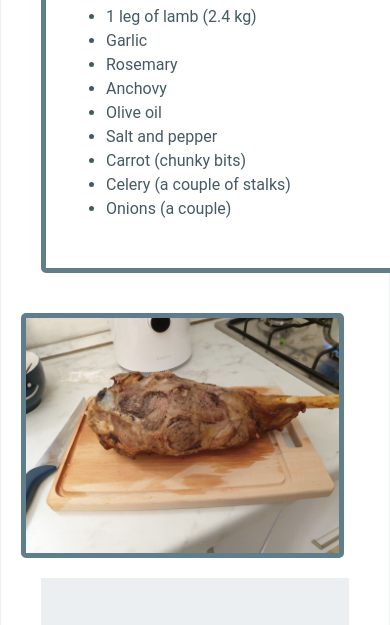
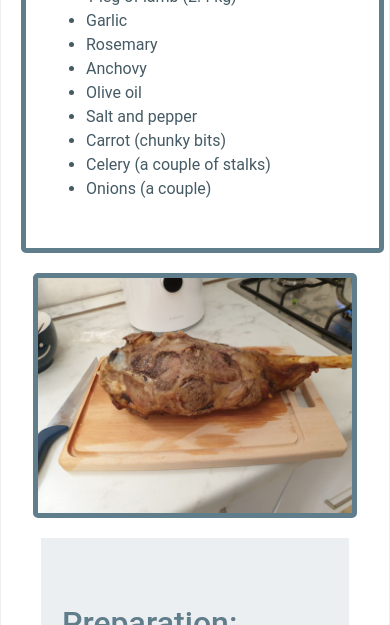
Before and after one commit to jadebono/DLT5141, a plain HTML site: page webpage/index.html in a window 390 px wide. Shown: the part 475-1100 px from the top of the page. Drawn offline with Linux system fonts and the light colour scheme.

Commit message:
refined the styles.css file

```diff
--- a/webpage/styles.css
+++ b/webpage/styles.css
@@ -131,16 +131,23 @@ iframe {
 
 /* Responsive Design */
 @media (max-width: 768px) {
+  .grid-container {
+    display: grid;
+    grid-template-columns: 1fr;
+    align-items: center; /* Vertical centering */
+    justify-content: center; /* Horizontal centering */
+  }
+
   .ingredients {
-    max-width: 100%;
+    margin: auto;
+  }
+  .main-image {
+    height: auto; /* maintain the image's aspect ratio */
+    margin: auto;
   }
 }
 
 @media (max-width: 480px) {
-  .grid-container {
-    grid-template-columns: 1fr; /* Use only one column for small screens */
-  }
-
   .wine-flex {
     flex-direction: column;
   }
```
Also changed, not shown: css/css_exercises.md (+13 -2 lines), README.md.
